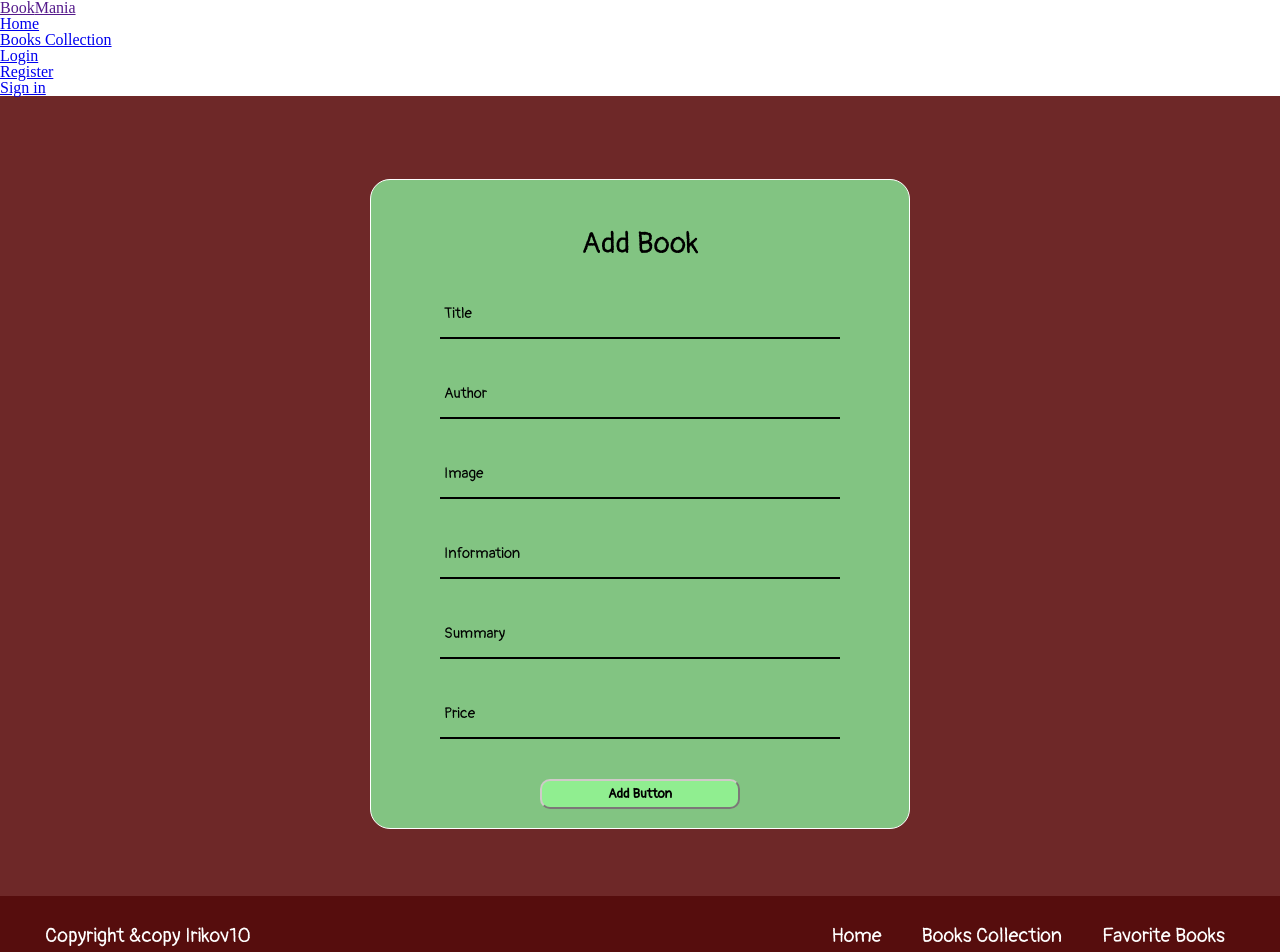
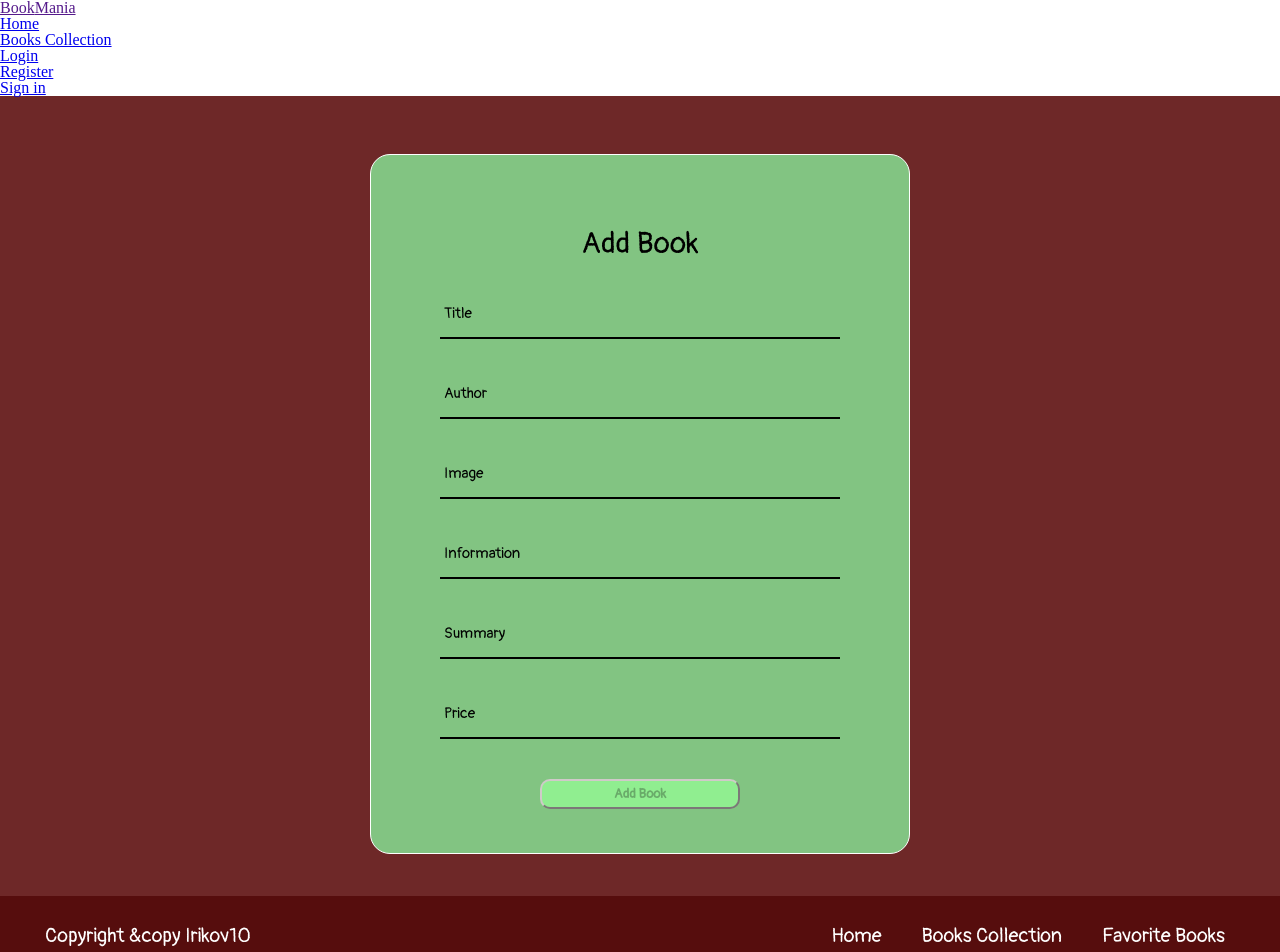
Before and after one commit to irikov10/book-app, an Angular app: page /add-book in a window 1280 px wide. Shown: the top 952 px of the page. Built offline with nearby package versions, Linux system fonts and the light colour scheme; a web font is replaced by a local one.

Commit message:
add book functionality implemented

```diff
--- a/src/app/books/add-book/add-book.component.css
+++ b/src/app/books/add-book/add-book.component.css
@@ -16,7 +16,7 @@
     top: 63%;
     transform: translate(-50%, -50%);
     width: 540px;
-    height: 650px;
+    height: 700px;
     background: #82c482;
     border: 1px solid white;
     border-radius: 20px;
--- a/src/app/books/add-book/add-book.component.html
+++ b/src/app/books/add-book/add-book.component.html
@@ -4,6 +4,9 @@
 
             <form
                 class="add-book-form"
+                id="add-book-form"
+                [formGroup]="form"
+                (ngSubmit)="createBook()"
             >
                 <h2>Add Book</h2>
                 <div class="input-box">
@@ -11,6 +14,7 @@
                     <input
                         type="text"
                         id="title"
+                        formControlName="title"
                         required
                     />
                     <label for="title">Title</label>
@@ -20,6 +24,7 @@
                     <!-- <span class="icon"><i class="fa-solid fa-lock"></i></span> -->
                     <input
                         type="text"
+                        formControlName="author"
                         required
                     />
                     <label for="author">Author</label>
@@ -29,6 +34,7 @@
                     <!-- <span class="icon"><i class="fa-solid fa-lock"></i></span> -->
                     <input
                         type="text"
+                        formControlName="image"
                         required
                     />
                     <label for="image">Image</label>
@@ -38,6 +44,7 @@
                     <!-- <span class="icon"><i class="fa-solid fa-lock"></i></span> -->
                     <input
                         type="text"
+                        formControlName="information"
                         required
                     />
                     <label for="information">Information</label>
@@ -47,6 +54,7 @@
                     <!-- <span class="icon"><i class="fa-solid fa-lock"></i></span> -->
                     <input
                         type="text"
+                        formControlName="summary"
                         required
                     />
                     <label for="summary">Summary</label>
@@ -56,12 +64,14 @@
                     <!-- <span class="icon"><i class="fa-solid fa-lock"></i></span> -->
                     <input
                         type="text"
+                        formControlName="price"
                         required
                     />
                     <label for="price">Price</label>
                 </div>
 
-                <button type="submit" class="add-book-btn" value="Add-button">Add Button</button>
+                <button type="submit" class="add-book-btn" value="Add-button" *ngIf="form.invalid" disabled>Add Book</button>
+                <button type="submit" class="add-book-btn" value="Add-button" *ngIf="form.valid">Add Book</button>
 
             </form>
         </div>
--- a/src/app/books/add-book/add-book.component.ts
+++ b/src/app/books/add-book/add-book.component.ts
@@ -1,10 +1,34 @@
 import { Component } from '@angular/core';
+import { BooksService } from '../books.service';
+import { Router } from '@angular/router';
+import { FormBuilder, Validators } from '@angular/forms';
 
 @Component({
   selector: 'app-add-book',
   templateUrl: './add-book.component.html',
   styleUrls: ['./add-book.component.css']
 })
-export class AddBookComponent {
+export class AddBookComponent{
 
+  constructor(private bookService: BooksService, private router: Router, private formBuilder: FormBuilder) {}
+
+  form = this.formBuilder.group({
+    title: ['', [Validators.required]],
+    author: ['', [Validators.required, Validators.minLength(2)]], // Combined validators into one array
+    image: ['', [Validators.required]],
+    information: ['', [Validators.required, Validators.maxLength(255)]],
+    summary: ['', [Validators.required, Validators.maxLength(255)]],
+    price: ['', [Validators.required]],
+  })
+
+  createBook(): void {
+    if(this.form.invalid) {
+      return;
+    }
+
+    const { title, author, image, information, summary, price } = this.form.value;
+    this.bookService.postBook(title!, author!, image!, information!, summary!, price!).subscribe(() => {
+        this.router.navigate(['/books-collection'])
+    })
+  }
 }
--- a/src/app/books/book-collection/book-collection.component.html
+++ b/src/app/books/book-collection/book-collection.component.html
@@ -15,7 +15,7 @@
 
             <a [routerLink]="'details/' + book._id" class="btn">
 
-                <div class="see-details-button">
+                <div class="see-details-button" *ngIf="isLoggedIn">
                     See Details
                 </div>
             </a>
--- a/src/app/books/book-collection/book-collection.component.ts
+++ b/src/app/books/book-collection/book-collection.component.ts
@@ -21,7 +21,6 @@ export class BookCollectionComponent implements OnInit {
   ngOnInit(): void {
     this.bookService.getBooks().subscribe({
       next: (value) => {
-        console.log(value);
         this.booksList = Object.values(value);
       },
       error: error => { throw new Error(error) }
--- a/src/app/books/book-details/book-details.component.ts
+++ b/src/app/books/book-details/book-details.component.ts
@@ -3,6 +3,7 @@ import { BooksService } from '../books.service';
 import { Comments } from 'src/app/interfaces/comments';
 import { Book } from 'src/app/interfaces/book';
 import { ActivatedRoute } from '@angular/router';
+import { UserService } from 'src/app/user/user.service';
 
 @Component({
   selector: 'app-book-details',
@@ -14,7 +15,11 @@ export class BookDetailsComponent implements OnInit{
   commentsList: Comments[] | null = null;
   bookInformation: Book[] | null = null ;
 
-  constructor(private bookService: BooksService, private activeRoute: ActivatedRoute) {}
+  constructor(private bookService: BooksService, private activeRoute: ActivatedRoute, private userService: UserService) {}
+
+  get isLoggedIn(): boolean {
+    return this.userService.isLogged;
+  }
 
   ngOnInit(): void {
     const bookId = this.activeRoute.snapshot.paramMap.get('id');
--- a/src/app/books/books.module.ts
+++ b/src/app/books/books.module.ts
@@ -6,6 +6,7 @@ import { BookCollectionComponent } from './book-collection/book-collection.compo
 import { FavoriteBooksComponent } from './favorite-books/favorite-books.component';
 import { RouterModule } from '@angular/router';
 import { AddBookComponent } from './add-book/add-book.component';
+import { ReactiveFormsModule } from '@angular/forms';
 
 
 
@@ -19,7 +20,8 @@ import { AddBookComponent } from './add-book/add-book.component';
   ],
   imports: [
     CommonModule,
-    RouterModule
+    RouterModule,
+    ReactiveFormsModule
   ],
   exports: [
     BookCollectionComponent,
--- a/src/app/books/books.service.ts
+++ b/src/app/books/books.service.ts
@@ -24,4 +24,8 @@ export class BooksService {
   getComments() {
     return this.http.get<Comments[]>(`${apiUrl}/books/comments`);
   }
+
+  postBook(title: string, author: string, image: string, information: string, summary: string, price: string) {
+    return this.http.post<Book>(`${apiUrl}/books`, { title, author, image, information, summary, price });
+  }
 }
--- a/src/app/core/header/header.component.ts
+++ b/src/app/core/header/header.component.ts
@@ -5,7 +5,7 @@ import { UserService } from 'src/app/user/user.service';
   selector: 'app-header',
   templateUrl: './header.component.html',
   styleUrls: ['./header.component.css'],
-  styles: [ `li > a.active { background: red; padding: 10px; border-radius: 30px; }` ]
+  styles: [ `li > a.active { background: darkblue; padding: 5px 15px; border-radius: 30px; }` ]
 })
 export class HeaderComponent {
 
```
